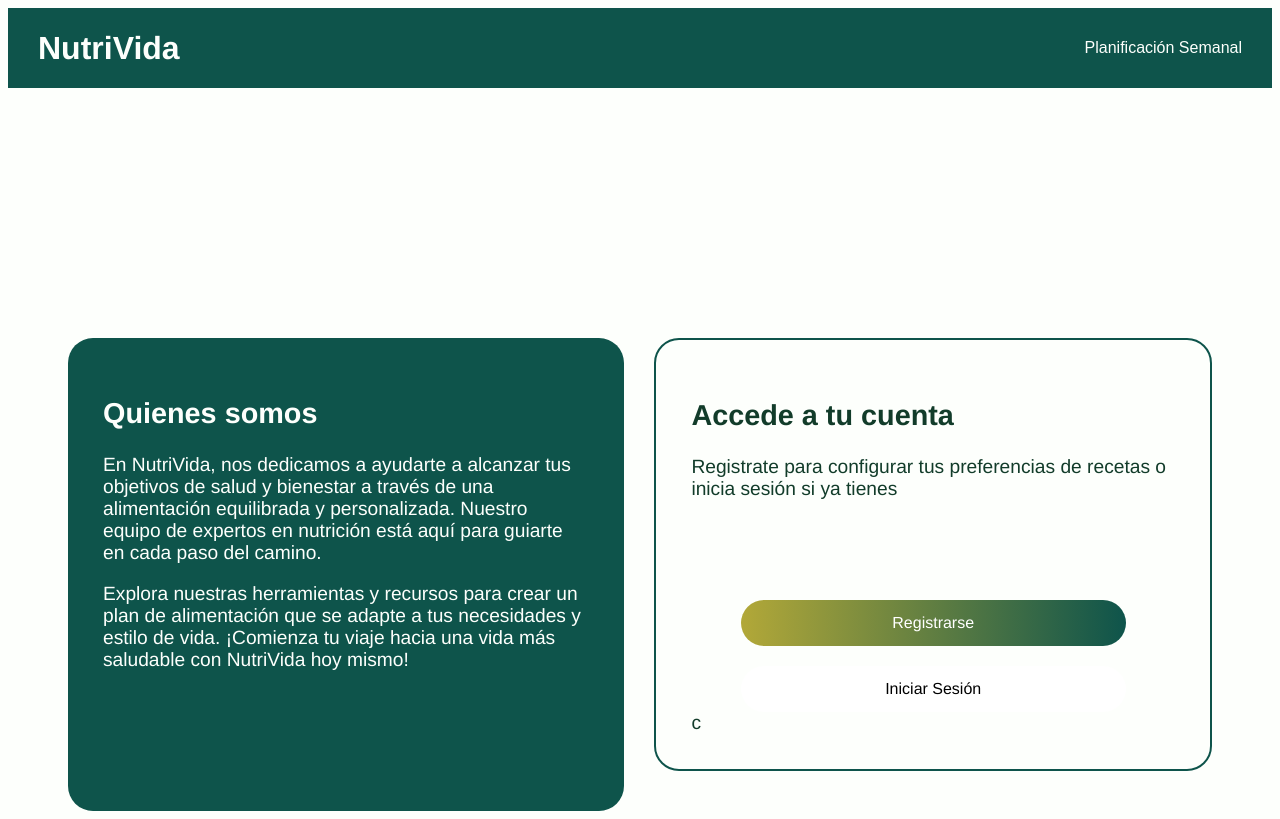
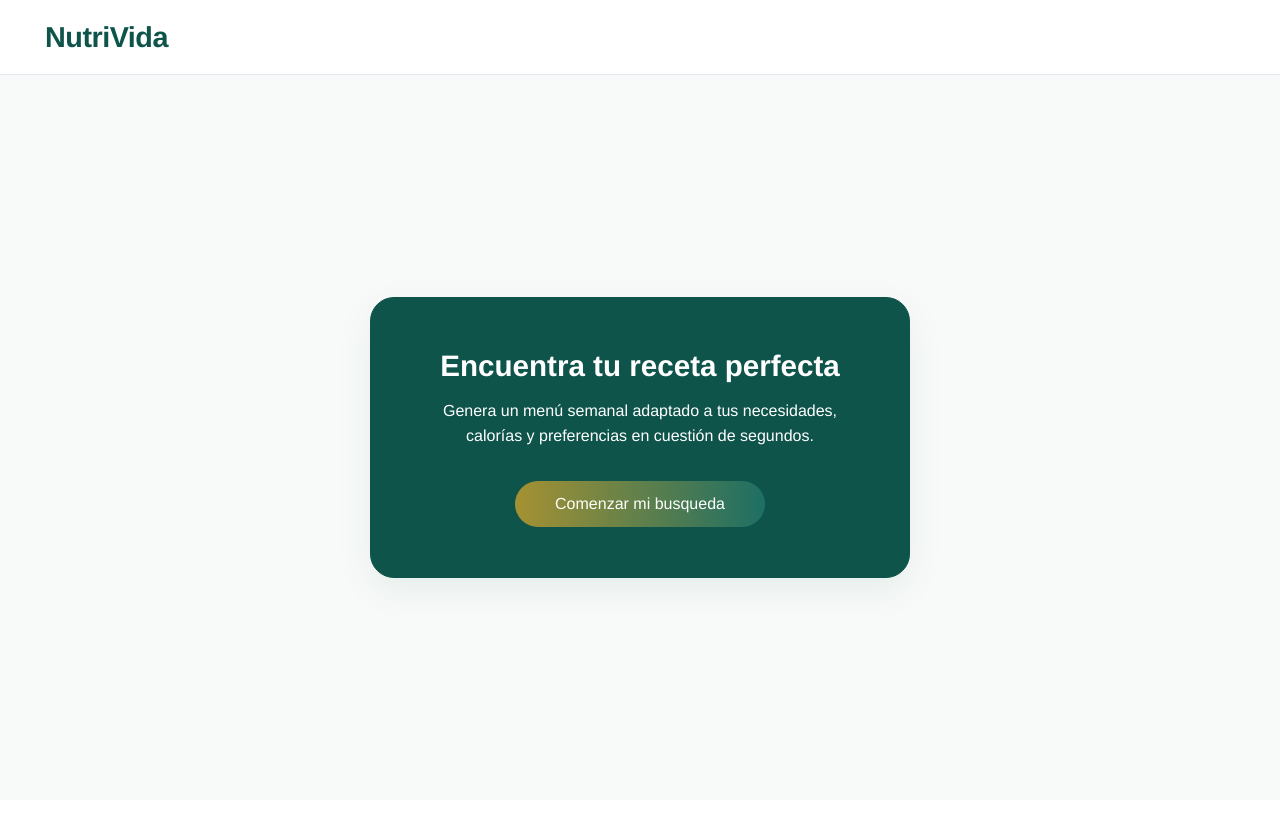
Before and after one commit to CopyGame0/Proyecto_Inicial_USM, a Django app: page / in a window 1280 px wide. After the commit the page ends 599 px from the top, so only its background shows below. Run offline with Django 5.2, Linux system fonts and the light colour scheme.

Commit message:
Actualizacion pagina principal del proyecto, cambios en el html y css + agrego def en views

```diff
--- a/NutriVida/inicio/static/Datos.txt
+++ b/NutriVida/inicio/static/Datos.txt
@@ -4,6 +4,6 @@ Pantone de colores
 #A59132
 #C1292E
 #FDFFFC
-
+#ffffff
 Tipografia
 Helvetica sans-serif
--- a/NutriVida/inicio/static/inicio/style.css
+++ b/NutriVida/inicio/static/inicio/style.css
@@ -1,148 +1,98 @@
-h1{
-    display: flex;
-    justify-content:center;
-    color: #fdfffc;
-    font-family:  Helvetica, sans-serif;
-    padding: 0 30px;
-}
-body{
-    background-color: #FDFFFC !important;
-}
-header{
-    display: flex ;
-    justify-content: space-between;
-    height: 80px;
-    background-color:  #0E544B; /* Gradiente amarillo a verde */
-    color: #fdfffc;
-    align-items: center;
-    margin-bottom: 50px;
-}
-header ul {
-    display: flex;
-    font-family: sans-serif;
-    list-style: none;
-    gap: 20px;
-    margin-right: 30px;
+/* 1. Reset Global y Tipografía Helvetica */
+*, *::before, *::after {
+    margin: 0;
+    padding: 0;
+    box-sizing: border-box;
+    font-family: 'Helvetica Neue', Helvetica, Arial, sans-serif !important;
 }
 
-header a {
-    text-decoration: none;
-    color: #fdfffc;
-}
-main {
-    padding-top: 100px;
-    display: flex;
-    gap: 30px;
-}
-.info_inicial {
-    font-family: Helvetica, sans-serif;
-    font-size:larger;
-    background-color: #0E544B !important;
-    color:#FDFFFC;
-    justify-content: flex-start;
-    margin-top: 100px;
-    margin-left: 60px;
-    border-radius: 25px;
-    width:60%;
-    max-width: 700px;
-    padding: 35px;
-    box-sizing: border-box;
-}
-.login {
-    font-family: Helvetica, sans-serif;
-    font-size:larger;
-    background-color: #FDFFFC !important;
-    color: #123C2A;
-    justify-content: space-between;
-    align-items: flex-start;
-    flex-direction: column;
-    width: 60%;
-    max-width: 700px;
-    margin: 40px auto;
-    margin-top: 100px;
-    margin-right: 60px;
-    padding: 35px;
-    border: 2px solid #0E544B;
-    border-radius: 25px;
-    box-sizing: border-box;
-}
-.botones{
+body {
+    background-color: #f8faf9;
+    color: #1a1a1a;
+    min-height: 100vh;
     display: flex;
     flex-direction: column;
-    gap: 20px;
-    margin-top: 100px;
+}
+
+/* 2. Header Minimalista */
+.header-landing {
+    display: flex;
+    justify-content: space-between;
     align-items: center;
+    height: 75px;
+    padding: 0 45px;
+    background-color: #ffffff;
+    border-bottom: 1px solid #e2e8f0;
 }
-.btn {
-    display: inline-block;
-    width: 80%;
-    padding: 14px 28px;
-    font-family: Helvetica, sans-serif;
-    font-size: 1rem;
-    text-align: center;
-    text-decoration: none;
-    border-radius: 50px;
-    transition: all 0.3s ease;
+
+.header-landing h1 {
+    font-size: 1.8rem;
+    font-weight: 800;
+    color: #0E544B;
+    letter-spacing: -0.5px;
 }
-.btn-wrapper {
-    position: relative;
-    width: 85%;
+
+/* 3. Contenedor Centrado */
+.landing-container {
+    flex: 1;
     display: flex;
     justify-content: center;
-}
-.btn:hover { /*hover significa cuando se pone el cursor sobre el botón*/
-    transform: scale(1.03);
-    color: #FDFFFC;
-}
-.btn-primary {
-    background: linear-gradient(90deg, #b2a838, #0E544B); /* Gradiente amarillo a verde */
-    color: #ffffff;
-    border: none;
-}
-/* blur luminoso detrás del botón verde */
-.btn-primary::before {
-    content: '';
-    position: absolute;
-    top: -3px;
-    left: -3px;
-    right: -3px;
-    bottom: -3px;
-    background: linear-gradient(90deg, #d4c838, #0E544B);
-    border-radius: 50px;
-    filter: blur(12px); /* Crea el efecto */
-    opacity: 0.8;
-    z-index: -1;
-    transition: opacity 0.3s ease, filter 0.3s ease;
-}
-.btn-primary:hover::before {
-    opacity: 1;
-    filter: blur(16px); /* blur se intensifica al pasar el cursor */
+    align-items: center;
+    padding: 30px 20px;
 }
 
-/* boton iniciar sesion */
-.btn-secondary {
-    background-color: #ffffff;
-    color: #000000;
-    border: none;
+/* 4. Tarjeta Flotante Hero */
+.card-hero-minimal {
+    background-color: #0E544B;
+    border: 1.5px solid #0E544B;
+    border-radius: 24px;
+    padding: 50px 45px;
+    max-width: 540px;
+    width: 100%;
+    text-align: center;
+    box-shadow: 0 12px 35px rgba(14, 84, 75, 0.08);
+    transition: transform 0.3s ease, box-shadow 0.3s ease;
 }
 
-/* blur luminoso detrás del botón blanco */
-.btn-secondary::before {
-    content: '';
-    position: absolute;
-    top: -3px;
-    left: -3px;
-    right: -3px;
-    bottom: -3px;
-    background: linear-gradient(90deg, #d4c838, #0E544B);
-    border-radius: 50px;
-    filter: blur(12px); /* Crea el aura neón por fuera de la cápsula blanca */
-    opacity: 0.8;
-    z-index: -1;
-    transition: opacity 0.3s ease, filter 0.3s ease;
+.card-hero-minimal:hover {
+    transform: translateY(-3px);
+    box-shadow: 0 16px 40px rgba(14, 84, 75, 0.12);
 }
 
-.btn-secondary:hover::before {
-    opacity: 1;
-    filter: blur(16px);
+.card-hero-minimal h2 {
+    font-size: 1.85rem;
+    font-weight: 800;
+    color: #ffffff;
+    margin-bottom: 14px;
+    line-height: 1.25;
 }
+
+.card-hero-minimal p {
+    color: #ffffff;
+    font-size: 1rem;
+    line-height: 1.55;
+    margin-bottom: 32px;
+}
+
+
+/*boton comenzar mi busquesa   */
+
+.btn-glow-wrapper{
+    display: inline-block;
+}
+
+.btn-hero-action{
+    display: block;
+    padding: 14px 40px;
+    border-radius: 50px;
+    background: linear-gradient(to right, #A59132, #1d6f64);
+    color: #FDFFFC;
+    font-size: 1rem;
+    font-weight: normal;
+    text-decoration: none;
+}
+
+.btn-hero-action:hover{
+    transform: scale(1.03);
+    filter: brightness(1.08);
+}
--- a/NutriVida/inicio/templates/inicio/index.html
+++ b/NutriVida/inicio/templates/inicio/index.html
@@ -1,45 +1,36 @@
 <!DOCTYPE html>
-<html lang="en">
+<html lang="es">
 <head>
     {% load static %}
     <meta charset="UTF-8">
     <meta name="viewport" content="width=device-width, initial-scale=1.0">
+    <title>NutriVida - Planificación Semanal</title>
 
-    <link rel="stylesheet" href="{% static 'inicio/style.css' %}?v=1.1">
-    <title>NutriVida</title>
+    <!-- Vinculación del CSS de la landing -->
+    <link rel="stylesheet" href="{% static 'inicio/style.css' %}?v=3.0">
 </head>
-<body> <!--aca esta la info del header-->
-    <header>
+<body>
+
+    <!-- Header minimalista -->
+    <header class="header-landing">
         <div class="logo">
-            <h1 class="nombre-empresa">   NutriVida</h1>
+            <h1>NutriVida</h1>
         </div>
-        <div class="menu">
-            <nav>
-                <ul>
-                    <li><a href="#"> </a></li>
-                    <li><a href="{% url 'formulario' %}">Planificación Semanal</a></li>
-                </ul>
-            </nav>
     </header>
-    <main> <!--aca esta la info del cuerpo -->
-        <div class="info_inicial">
-            <h2>Quienes somos</h2>
-            <p>En NutriVida, nos dedicamos a ayudarte a alcanzar tus objetivos de salud y bienestar a través de una alimentación equilibrada y personalizada. Nuestro equipo de expertos en nutrición está aquí para guiarte en cada paso del camino.</p>
-            <p>Explora nuestras herramientas y recursos para crear un plan de alimentación que se adapte a tus necesidades y estilo de vida. ¡Comienza tu viaje hacia una vida más saludable con NutriVida hoy mismo!</p>
+
+    <!-- Contenido Principal: Tarjeta Flotante Única -->
+    <main class="landing-container">
+        <div class="card-hero-minimal">
+            <h2>Encuentra tu receta perfecta</h2>
+            <p>Genera un menú semanal adaptado a tus necesidades, calorías y preferencias en cuestión de segundos.</p>
+
+            <div class="btn-glow-wrapper">
+                <a href="{% url 'formulario' %}" class="btn-hero-action">
+                    Comenzar mi busqueda
+                </a>
+            </div>
         </div>
-        <div class="login">
-    <h2>Accede a tu cuenta</h2>
-    <p>Registrate para configurar tus preferencias de recetas o inicia sesión si ya tienes</p>
-    <div class="botones">
-        <!-- boton registrarse -->
-        <div class="btn-wrapper btn-wrapper-primary">
-            <a href="{% url 'registro' %}" class="btn btn-primary">Registrarse</a>
-        </div>
-        <!-- boton iniciar sesion -->
-        <div class="btn-wrapper btn-wrapper-secondary">
-            <a href="{% url 'login' %}" class="btn btn-secondary">Iniciar Sesión</a>
-        </div>
-    </div>c
-</div>
     </main>
+
 </body>
+</html>
```
Also changed, not shown: NutriVida/recetas/views.py (+15 -3 lines).
